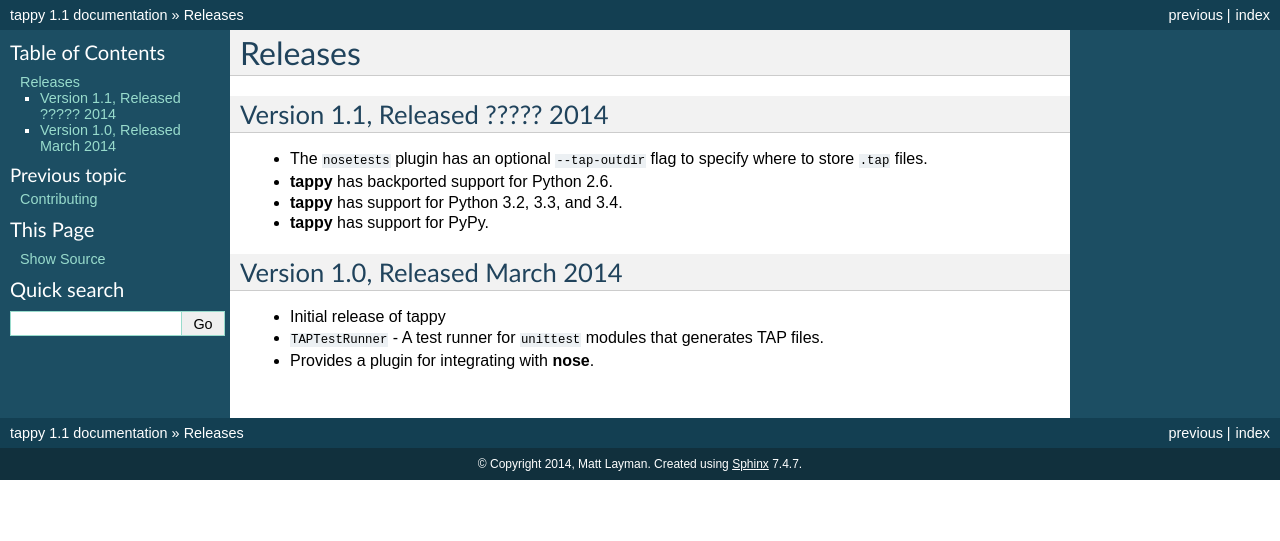
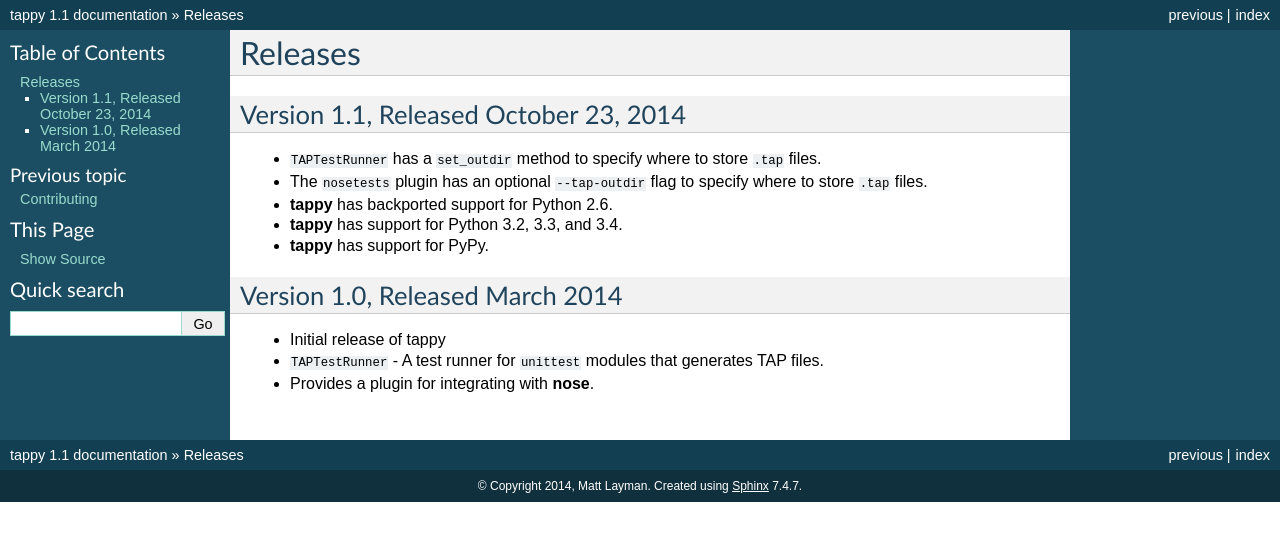
Before and after one commit to python-tap/tappy, a Sphinx documentation site: the page built from docs/releases.rst, in a window 1280 px wide. Shown: the top 541 px of the page. Built offline with Sphinx 7.4.7, drawn with Linux system fonts in a browser that asks for light colours.

Commit message:
Add `set_outdir` to `TAPTestRunner`. Fixes #4

```diff
--- a/docs/releases.rst
+++ b/docs/releases.rst
@@ -1,9 +1,11 @@
 Releases
 ========
 
-Version 1.1, Released ????? 2014
---------------------------------
+Version 1.1, Released October 23, 2014
+--------------------------------------
 
+* ``TAPTestRunner`` has a ``set_outdir`` method to specify where to store
+  ``.tap`` files.
 * The ``nosetests`` plugin has an optional ``--tap-outdir`` flag to specify
   where to store ``.tap`` files.
 * **tappy** has backported support for Python 2.6.
--- a/setup.py
+++ b/setup.py
@@ -19,6 +19,7 @@
     long_description = __doc__ + '\n\n' + releases
 
     install_requires = [
+        'mock',
         'nose',
     ]
 
```
Also changed, not shown: docs/producers.rst (+17 -1 lines), 3 other files.
